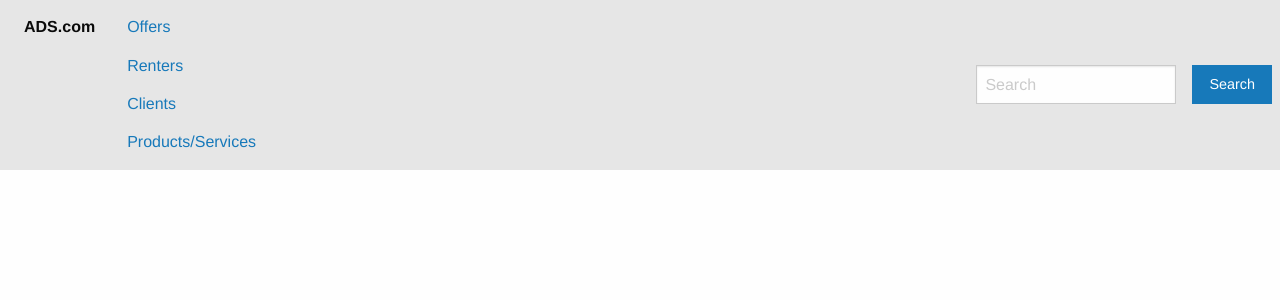
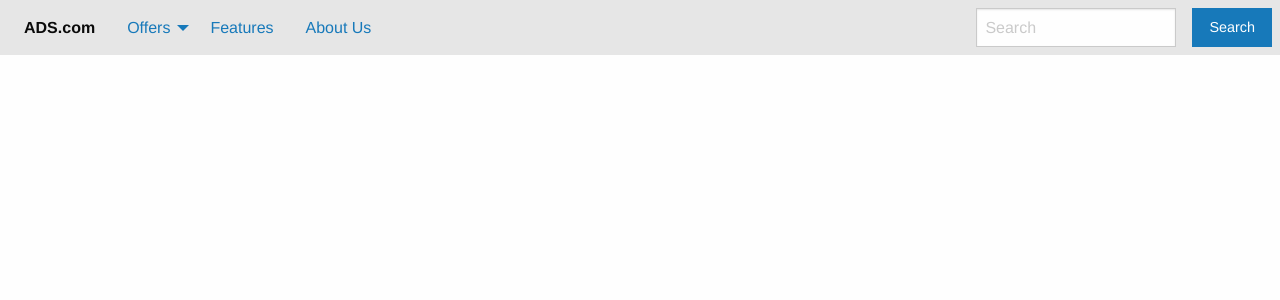
Before and after one commit to IsaacMAllen/ads_db_project, a PHP site: page / in a window 1280 px wide. Shown: the top 300 px of the page. Run offline with PHP 8.4, Linux system fonts and the light colour scheme; some libraries are stand-ins or nearby versions.

Commit message:
Use the Foundation topbar

```diff
--- a/all.js
+++ b/all.js
@@ -0,0 +1,2 @@
+// Initialize foundation
+$(document).foundation();
--- a/topbar.php
+++ b/topbar.php
@@ -13,8 +13,8 @@ include("api/v1/guard.php");
                     <li><a href="#">Products/Services</a></li>
                 </ul>
             </li>
-            <li><a href="#"></a></li>
-            <li><a href="#"></a></li>
+            <li><a href="#">Features</a></li>
+            <li><a href="#">About Us</a></li>
         </ul>
     </div>
     <div class="top-bar-right">
```
